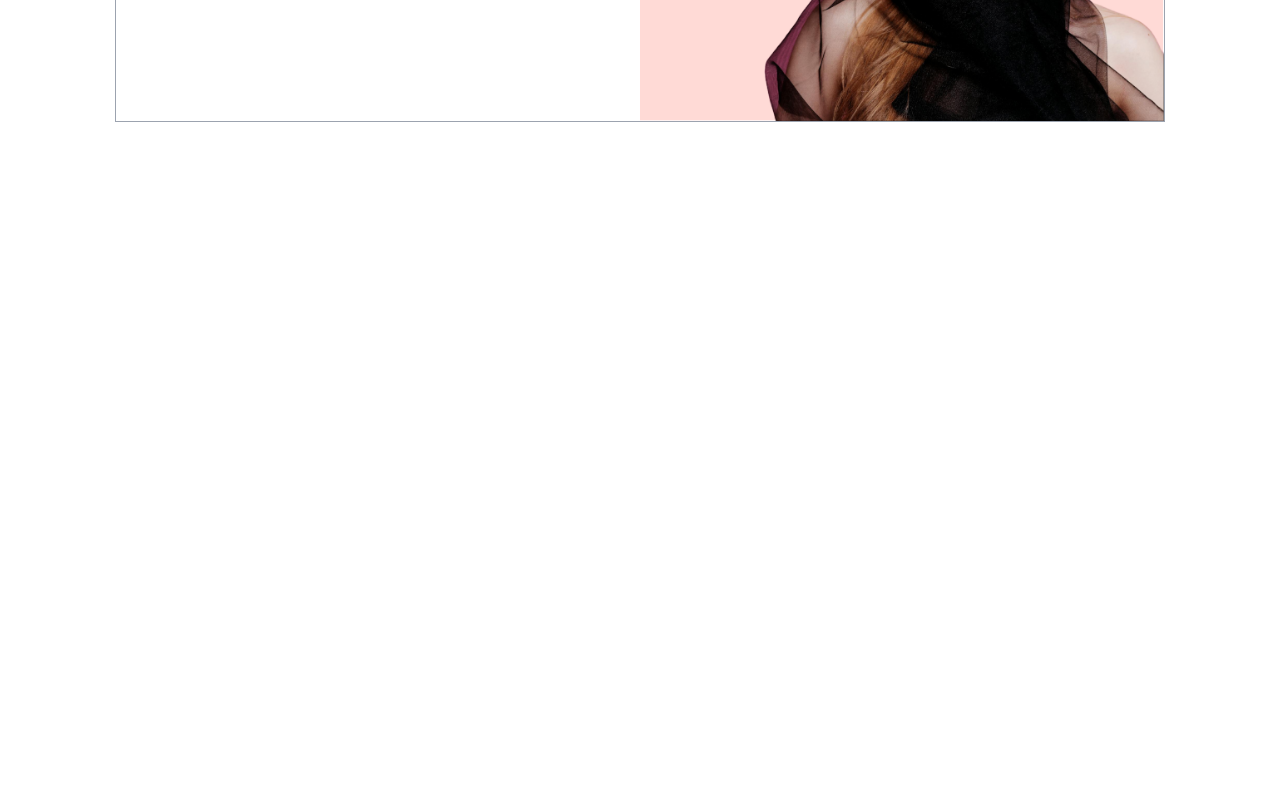
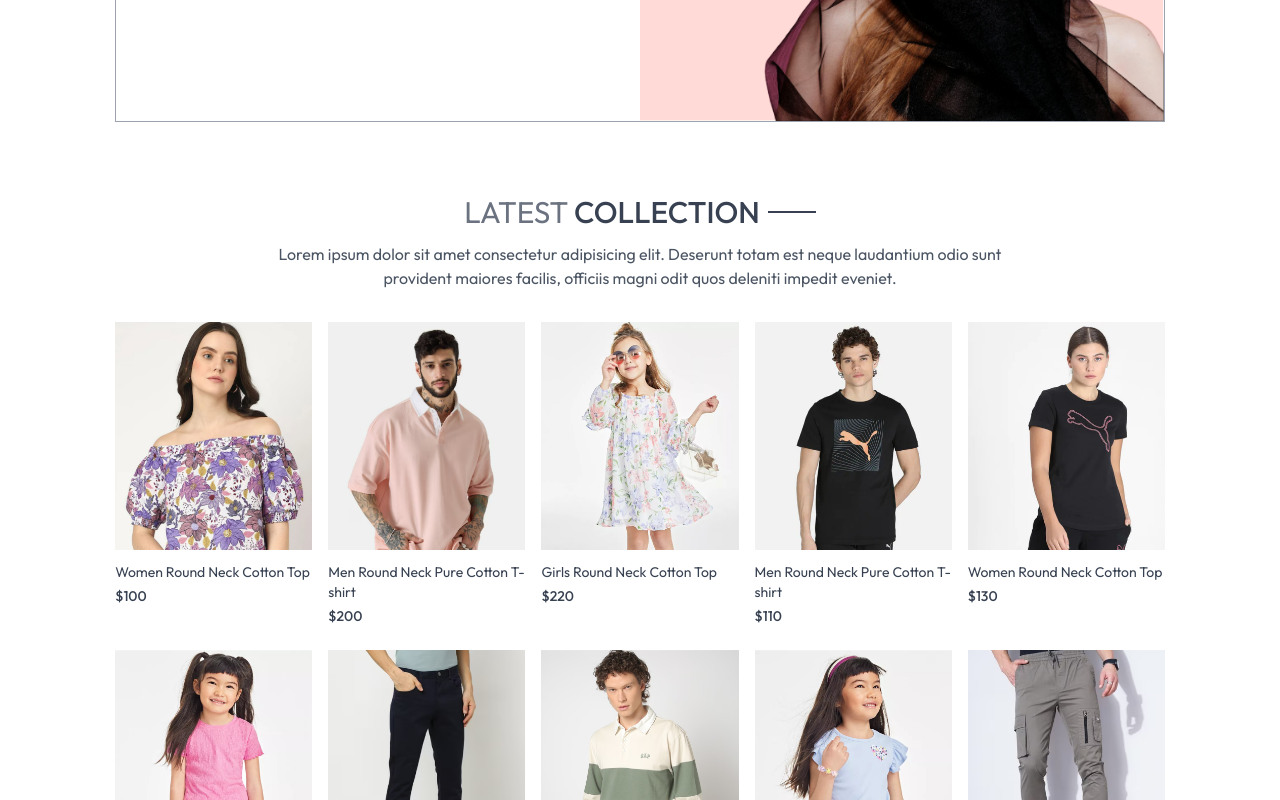
Before and after one commit to Shivshankar646/web-dev-practice, a React (Vite) app in the folder React/Ecommerce-App/frontend/: page / in a window 1280 px wide. Shown: the part 380-1180 px from the top of the page. Before the commit the page ends 800 px from the top, so only its background shows below. Built offline with nearby package versions, Linux system fonts and the light colour scheme.

Commit message:
progress in project

```diff
--- /dev/null
+++ b/React/Ecommerce-App/frontend/src/components/BestSeller.jsx
@@ -0,0 +1,18 @@
+import React, { useContext, useEffect, useState } from 'react'
+import { ShopContext } from '../context/ShopContext'
+
+const BestSeller = () => {
+const { products } =useContext(ShopContext);
+const [bestSeller,setBestSeller] =useState([]);
+
+useEffect(() =>{
+const bestproduct=products.filter((item) =>(item.bestSeller))
+},[])
+  return (
+    <div>
+
+    </div>
+  )
+}
+
+export default BeStseller
--- a/React/Ecommerce-App/frontend/src/components/LatestCollection.jsx
+++ b/React/Ecommerce-App/frontend/src/components/LatestCollection.jsx
@@ -1,16 +1,34 @@
-import React, { useContext } from 'react'
+import React, { useContext, useEffect, useState } from 'react'
 import { ShopContext } from '../context/ShopContext'
+import Title from './Title';
+import ProductItem from './ProductItem';
 
 const LatestCollection = () => {
 
     const { products } =useContext(ShopContext);
-    console.log(products)
+    const [latestproduct,setlatestproduct] =useState([]);
+
+    useEffect(() =>{
+      setlatestproduct(products.slice(0,10));
+    },[])
+
 
   return (
-    <div>
-
+    <div className='my-10'>
+      <div className='text-center py-8 text-3xl'>
+        <Title text1='LATEST' text2='COLLECTION'/>
+        <p className='w-3/4 m-auto text-xs sm:text-sm md:text-base text-gray-600'>Lorem ipsum dolor sit amet consectetur adipisicing elit. Deserunt totam est neque laudantium odio sunt provident maiores facilis, officiis magni odit quos deleniti impedit eveniet.</p>
+      </div>
+      {/* Rendering products */}
+      <div className='grid grid-cols-2 sm:grid-cols-3 md:grid-cols-4 lg:grid-cols-5 gap-4 gap-y-6'>
+        {
+          latestproduct.map((item,index) => (
+           <ProductItem key={index} id={item._id} image={item.image} name={item.name} price={item.price}/>
+           ))
+        }
+      </div>
     </div>
   )
 }
 
-export default LatestCollection
+export default LatestCollection;
--- a/React/Ecommerce-App/frontend/src/components/Navbar.jsx
+++ b/React/Ecommerce-App/frontend/src/components/Navbar.jsx
@@ -8,7 +8,7 @@
 
   return (
     <div className='flex items-center justify-between py-5 font-medium'>
-      <img src={assets.logo} className='w-36' alt="" />
+   <Link to='/'><img src={assets.logo} className='w-36' alt="" /></Link>
 <ul className='hidden sm:flex gap-5 text-sm text-gray-700'>
 <NavLink to='/' className='flex flex-col items-center gap-1'>
 <p>HOME</p>
--- /dev/null
+++ b/React/Ecommerce-App/frontend/src/components/ProductItem.jsx
@@ -0,0 +1,21 @@
+import React, { useContext } from 'react'
+import { Link } from 'react-router-dom'
+import { ShopContext } from '../context/ShopContext'
+
+const ProductItem = ({id,image,name,price}) => {
+
+const {currency}=useContext(ShopContext);
+
+  return (
+      <Link className='text-gray-700 cursor-pointer' to={`/product/${id}`}>
+      <div className='overflow-hidden'>
+        <img className='hover:scale-110 transition ease-in-out' src={image[0]} alt="" />
+     </div>
+     <p className='pt-3 pb-1 text-sm'>{name}</p>
+     <p className='text-sm font-medium'>{currency}{price}</p>
+      </Link>
+
+  )
+}
+
+export default ProductItem;
--- a/React/Ecommerce-App/frontend/src/components/Title.jsx
+++ b/React/Ecommerce-App/frontend/src/components/Title.jsx
@@ -1,9 +1,10 @@
 import React from 'react'
 
-const Title = () => {
+const Title = ({text1,text2}) => {
   return (
-    <div>
-
+    <div className='inline-flex gap-2 items-center mb-3'>
+        <p className='text-gray-500'>{text1} <span className='text-gray-700 font-medium'>{text2}</span></p>
+        <p className='w-8 sm:w-12 h-[1px] sm:h-[2px] bg-gray-700'></p>
     </div>
   )
 }
--- a/React/Ecommerce-App/frontend/src/index.css
+++ b/React/Ecommerce-App/frontend/src/index.css
@@ -14,3 +14,9 @@
   font-weight: 400;
   font-style: normal;
 }
+@media (max-width:640px) {
+  a.active{
+    background-color: black;
+    color: white;
+  }
+}
```
Also changed, not shown: React/Ecommerce-App/frontend/src/context/ShopContext.jsx (+6 -5 lines).
